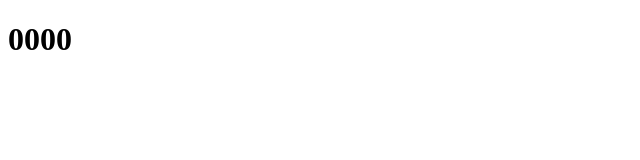
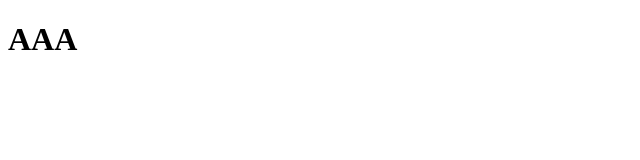
Before and after one commit to arleneLu/myblog-new, a website: page index.html in a window 1280 px wide. Shown: the full height of the page, 0-640 px from the left. Drawn offline with Linux system fonts and the light colour scheme.

Commit message:
修改了aa

```diff
--- a/index.html
+++ b/index.html
@@ -7,6 +7,6 @@
   <title>Document</title>
 </head>
 <body>
-  <h1>0000</h1>
+  <h1>AAA</h1>
 </body>
 </html>
```
